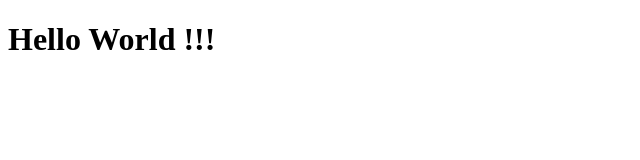
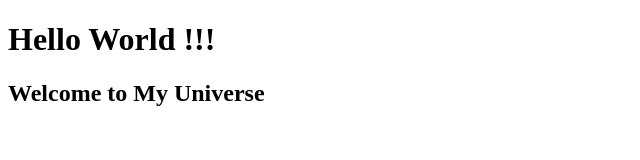
Before and after one commit to KopikoHR/Test-Git, a plain HTML site: page index.html in a window 1280 px wide. Shown: the whole page, without its empty margins (0-640 px from the left). Drawn offline with Linux system fonts and the light colour scheme.

Commit message:
Update index.html
Add welcome message

```diff
--- a/index.html
+++ b/index.html
@@ -5,4 +5,5 @@
 </head>
 <body>
     <h1>Hello World !!!</h1>
+    <h2>Welcome to My Universe</h2>
 </body>
```
